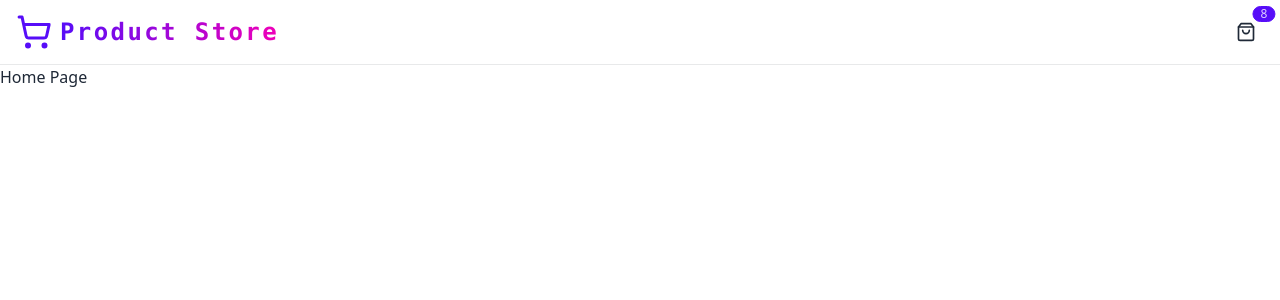
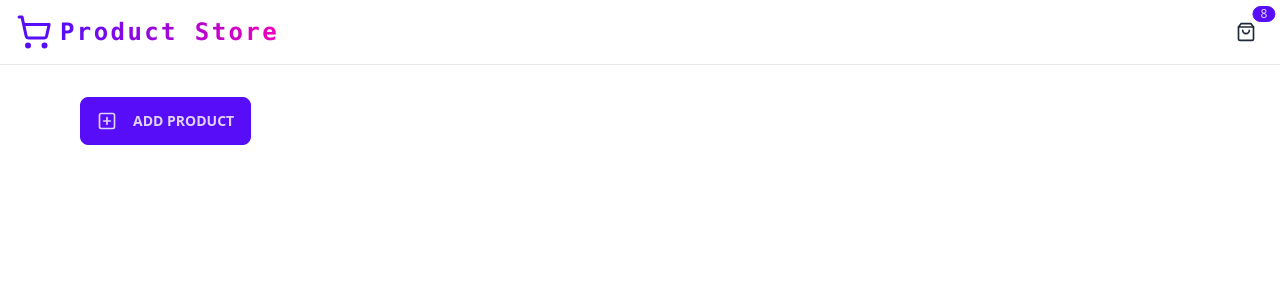
Before and after one commit to wailinse4/product-store, a React (Vite) app in the folder frontend/: page / in a window 1280 px wide. Shown: the top 300 px of the page. Built offline with nearby package versions, Linux system fonts and the light colour scheme; no server answers.

Commit message:
feat: Add add product button to home page

```diff
--- a/frontend/src/pages/HomePage.jsx
+++ b/frontend/src/pages/HomePage.jsx
@@ -1,6 +1,8 @@
 import React from 'react'
 import { useEffect } from "react"
 import { useProductStore } from "../store/useProductStore.js"
+
+import { PlusSquareIcon } from 'lucide-react'
 
 const HomePage = () => {
   const { products, loading, error, fetchProducts } = useProductStore()
@@ -10,7 +12,16 @@ const HomePage = () => {
 
   console.log(products)
 
-  return (<div>Home Page</div>)
+  return (
+    <main className="max-w-6xl mx-auto px-4 py-8 ">
+      <div className="flex justify-between items-center mb-8">
+        <button className="btn btn-primary">
+          <PlusSquareIcon className="size-5 mr-2" />
+          Add Product
+        </button>
+      </div>
+    </main>
+  )
 }
 
 export default HomePage
```
